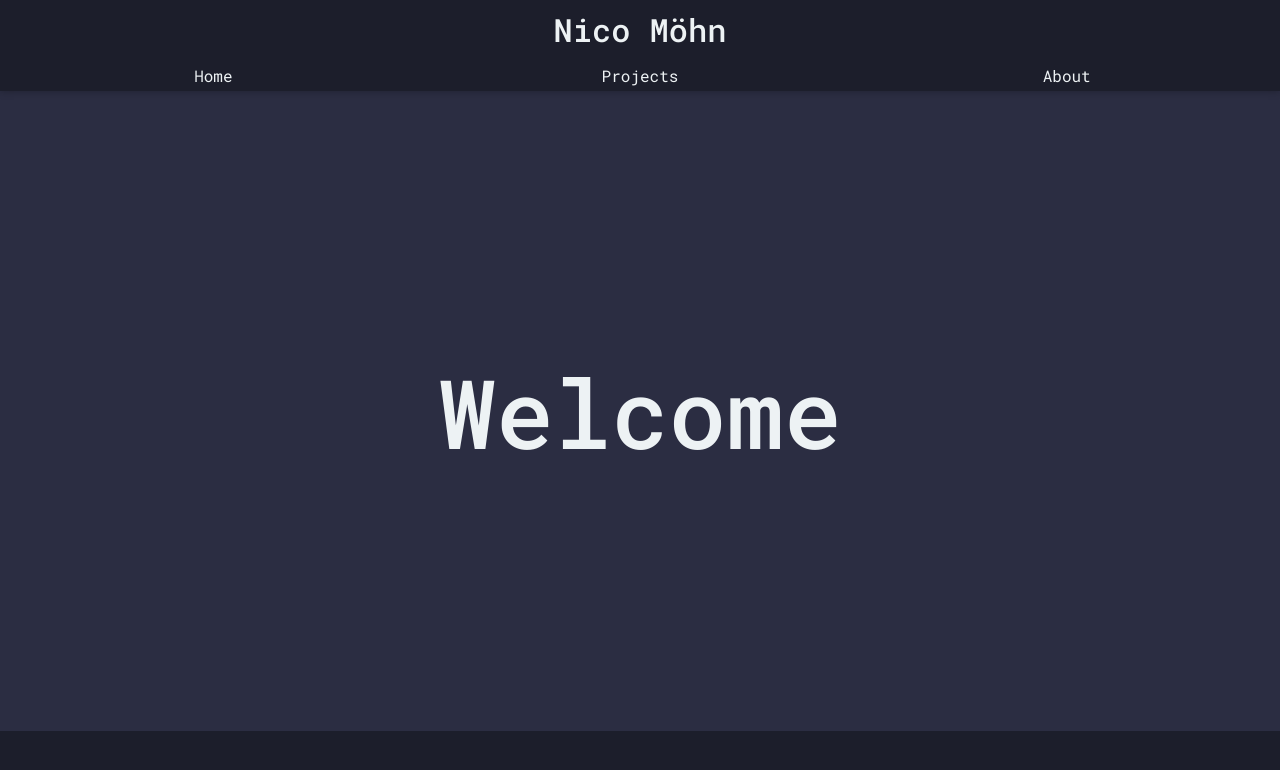
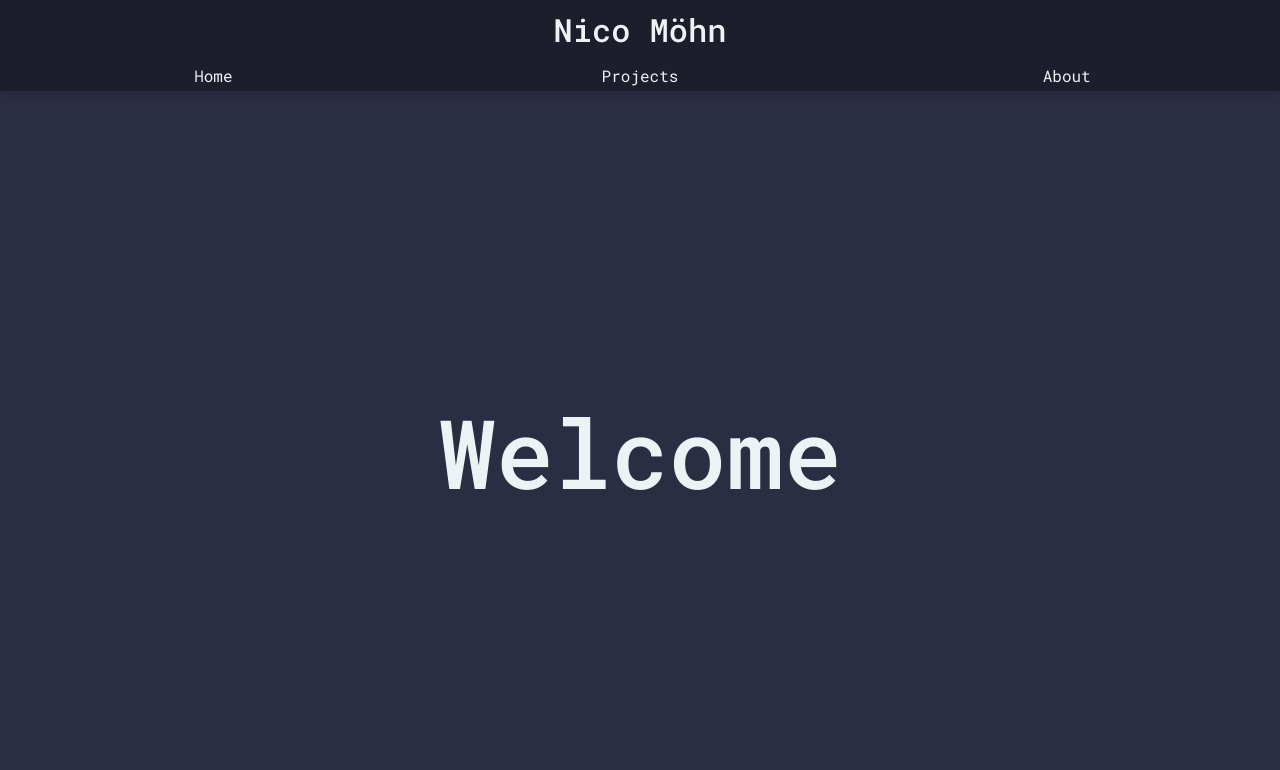
Before and after one commit to nitodeco/nitodeco-portfolio, a React (Create React App) app: page / in a window 1280 px wide. Shown: the top 770 px of the page. Built offline with nearby package versions, Linux system fonts and the light colour scheme.

Commit message:
Edited homepage

```diff
--- a/src/Home.css
+++ b/src/Home.css
@@ -10,7 +10,7 @@
     display: flex;
     justify-content: center;
     align-items: center;
-    height: 80vh;
+    height: 90vh;
     width: 100%;
     background-color: var(--dark);
 }
--- a/src/index.css
+++ b/src/index.css
@@ -18,7 +18,8 @@ body {
   display: flex;
   flex-direction: column;
   align-items: center;
-  overflow: auto;
+  overflow-x: hidden;
+  overflow-y: auto;
 }
 
 .mono {
```
